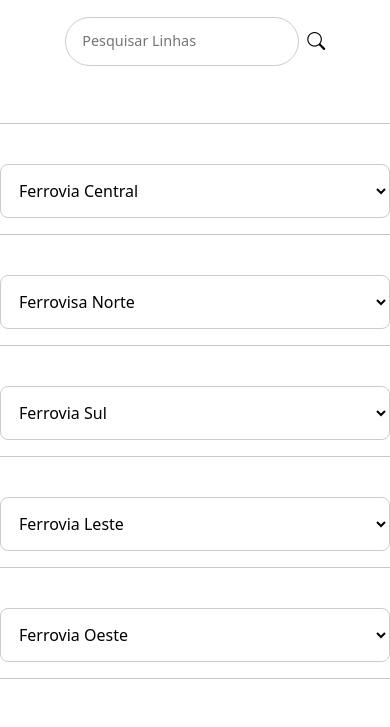
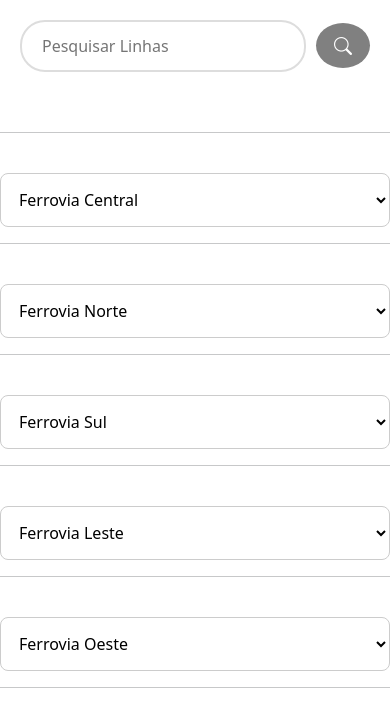
Before and after one commit to Murilo08-del/MOCKUP, a PHP site: page /Linhas.php in a window 390 px wide. Shown: the part 76-803 px from the top of the page. Run offline with PHP 8.4, Linux system fonts and the light colour scheme.

Commit message:
deixei responsiva e arrumei a barra de pesquisa

```diff
--- a/css/Linhas.css
+++ b/css/Linhas.css
@@ -137,6 +137,7 @@ input {
     border: 1px solid #ccc;
     font-size: clamp(0.9rem, 2vw, 1rem);
 }
+
 
 .lupa {
     font-size: clamp(18px, 4vw, 24px);
--- a/html/Linhas.php
+++ b/html/Linhas.php
@@ -7,7 +7,6 @@ if ($_SERVER["REQUEST_METHOD"] === "POST") {
         /*
         if (empty($pesquisar)) {
             $erro = "Por favor, preencha todos os campos!";
-        }
         }
         */ // se precisar futuramente
     }
@@ -25,8 +24,60 @@ if ($_SERVER["REQUEST_METHOD"] === "POST") {
     <link href="https://cdn.jsdelivr.net/npm/bootstrap@5.3.6/dist/css/bootstrap.min.css" rel="stylesheet"
         integrity="sha384-4Q6Gf2aSP4eDXB8Miphtr37CMZZQ5oXLH2yaXMJ2w8e2ZtHTl7GptT4jmndRuHDT" crossorigin="anonymous">
     <link rel="stylesheet" href="https://cdnjs.cloudflare.com/ajax/libs/font-awesome/6.5.0/css/all.min.css" />
-    <link href="https://cdn.jsdelivr.net/npm/bootstrap@5.3.6/dist/css/bootstrap.min.css" rel="stylesheet"
-        integrity="sha384-4Q6Gf2aSP4eDXB8Miphtr37CMZZQ5oXLH2yaXMJ2w8e2ZtHTl7GptT4jmndRuHDT" crossorigin="anonymous">
+
+    <style>
+        .pesquisa {
+            padding: 20px;
+            max-width: 800px;
+            margin: 0 auto;
+        }
+
+        .pesquisa form {
+            display: flex;
+            align-items: center;
+            gap: 10px;
+            width: 100%;
+        }
+
+        .pesquisa input[type="text"] {
+            flex: 1;
+            padding: 12px 20px;
+            font-size: 16px;
+            border: 2px solid #ddd;
+            border-radius: 25px;
+            outline: none;
+            transition: all 0.3s ease;
+        }
+
+        .pesquisa input[type="text"]:focus {
+            border-color: gray;
+            box-shadow: 0 0 5px rgba(128, 128, 128, 0.3);
+        }
+
+        .lupa {
+            background-color: gray;
+            color: white;
+            border: none;
+            padding: 12px 18px;
+            border-radius: 50%;
+            cursor: pointer;
+            display: flex;
+            align-items: center;
+            justify-content: center;
+            transition: all 0.3s ease;
+            min-width: 45px;
+            height: 45px;
+        }
+
+        .lupa:hover {
+            background-color: #5a5a5a;
+            transform: scale(1.05);
+        }
+
+        .lupa i {
+            font-size: 18px;
+        }
+    </style>
 
     <script src="../js/Linhas.js"></script>
 </head>
@@ -40,18 +91,15 @@ if ($_SERVER["REQUEST_METHOD"] === "POST") {
             <a href="javascript:void(0)" class="close-btn" onclick="closeSidebar()">×</a>
             <a href="dashboard.php">Início</a>
             <a href="noticias.html">Notícia</a>
-            <a href="Linhas.html">Linhas</a>
+            <a href="Linhas.php">Linhas</a>
             <a href="meulocal.html">Meu Local</a>
             <a href="comochegar.html">Como Chegar</a>
             <a href="buscar.html">Buscar</a>
             <a href="contato.html">Contato</a>
         </div>
 
-
         <div class="logo"><i class="fas fa-train"></i> MiniTrilhos</div>
 
-
-        <div class="icons">
         <div class="icons">
             <a href="../html/meulocal.html">
                 <i class="fas fa-map-marker-alt"></i>
@@ -63,14 +111,13 @@ if ($_SERVER["REQUEST_METHOD"] === "POST") {
                 <i class="fas fa-search"></i>
             </a>
         </div>
-        </div>
     </header>
 
     <main>
         <section id="cor">
             <div class="pesquisa">
-                <form method="post" action="" style="display: flex; align-items: center; gap: 8px;">
-                    <input type="text" placeholder=" Pesquisar Linhas" name="pesquisar_linha" required>
+                <form method="post" action="">
+                    <input type="text" placeholder="Pesquisar Linhas" name="pesquisar_linha" required>
                     <button class="lupa" type="submit" name="pesquisar">
                         <i class="bi bi-search"></i>
                     </button>
@@ -80,8 +127,8 @@ if ($_SERVER["REQUEST_METHOD"] === "POST") {
             <hr>
 
             <div>
-                <label for="marca"></label>
-                <select id="marca" required>
+                <label for="ferrovia-central"></label>
+                <select id="ferrovia-central" required>
                     <option value="#">Ferrovia Central</option>
                     <option value="#">Linha A</option>
                     <option value="#">Linha B</option>
@@ -92,11 +139,10 @@ if ($_SERVER["REQUEST_METHOD"] === "POST") {
 
             <hr>
 
-
             <div>
-                <label for="marca"></label>
-                <select id="marca" required>
-                    <option value="#">Ferrovisa Norte</option>
+                <label for="ferrovia-norte"></label>
+                <select id="ferrovia-norte" required>
+                    <option value="#">Ferrovia Norte</option>
                     <option value="#">Linha A</option>
                     <option value="#">Linha B</option>
                     <option value="#">Linha C</option>
@@ -107,8 +153,8 @@ if ($_SERVER["REQUEST_METHOD"] === "POST") {
             <hr>
 
             <div>
-                <label for="marca"></label>
-                <select id="marca" required>
+                <label for="ferrovia-sul"></label>
+                <select id="ferrovia-sul" required>
                     <option value="#">Ferrovia Sul</option>
                     <option value="#">Linha A</option>
                     <option value="#">Linha B</option>
@@ -120,8 +166,8 @@ if ($_SERVER["REQUEST_METHOD"] === "POST") {
             <hr>
 
             <div>
-                <label for="marca"></label>
-                <select id="marca" required>
+                <label for="ferrovia-leste"></label>
+                <select id="ferrovia-leste" required>
                     <option value="#">Ferrovia Leste</option>
                     <option value="#">Linha A</option>
                     <option value="#">Linha B</option>
@@ -133,8 +179,8 @@ if ($_SERVER["REQUEST_METHOD"] === "POST") {
             <hr>
 
             <div>
-                <label for="marca"></label>
-                <select id="marca" required>
+                <label for="ferrovia-oeste"></label>
+                <select id="ferrovia-oeste" required>
                     <option value="#">Ferrovia Oeste</option>
                     <option value="#">Linha A</option>
                     <option value="#">Linha B</option>
@@ -144,7 +190,6 @@ if ($_SERVER["REQUEST_METHOD"] === "POST") {
             </div>
 
             <hr>
-
 
         </section>
     </main>
```
Lines whose indentation alone changed are shown as unchanged.
